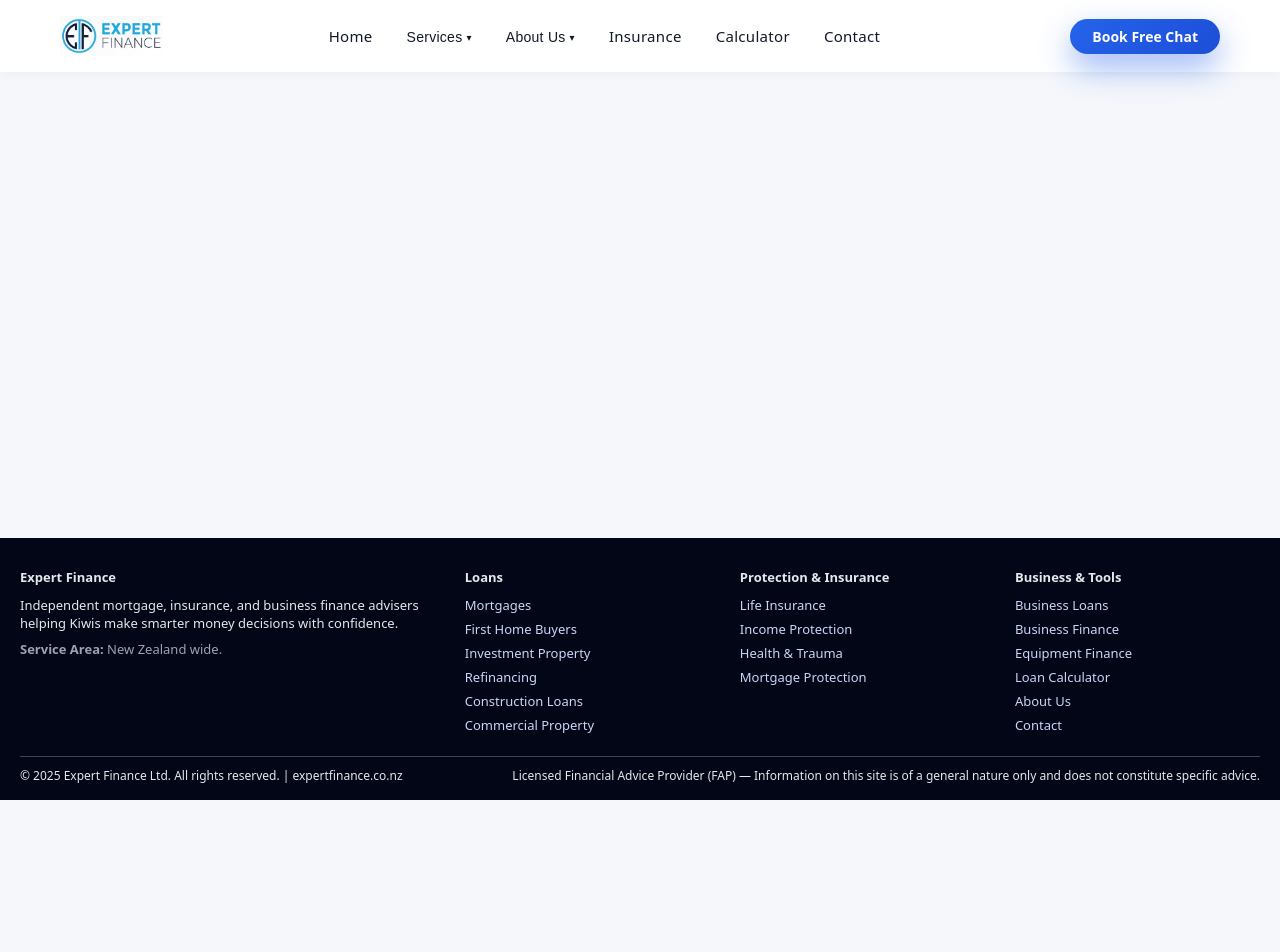
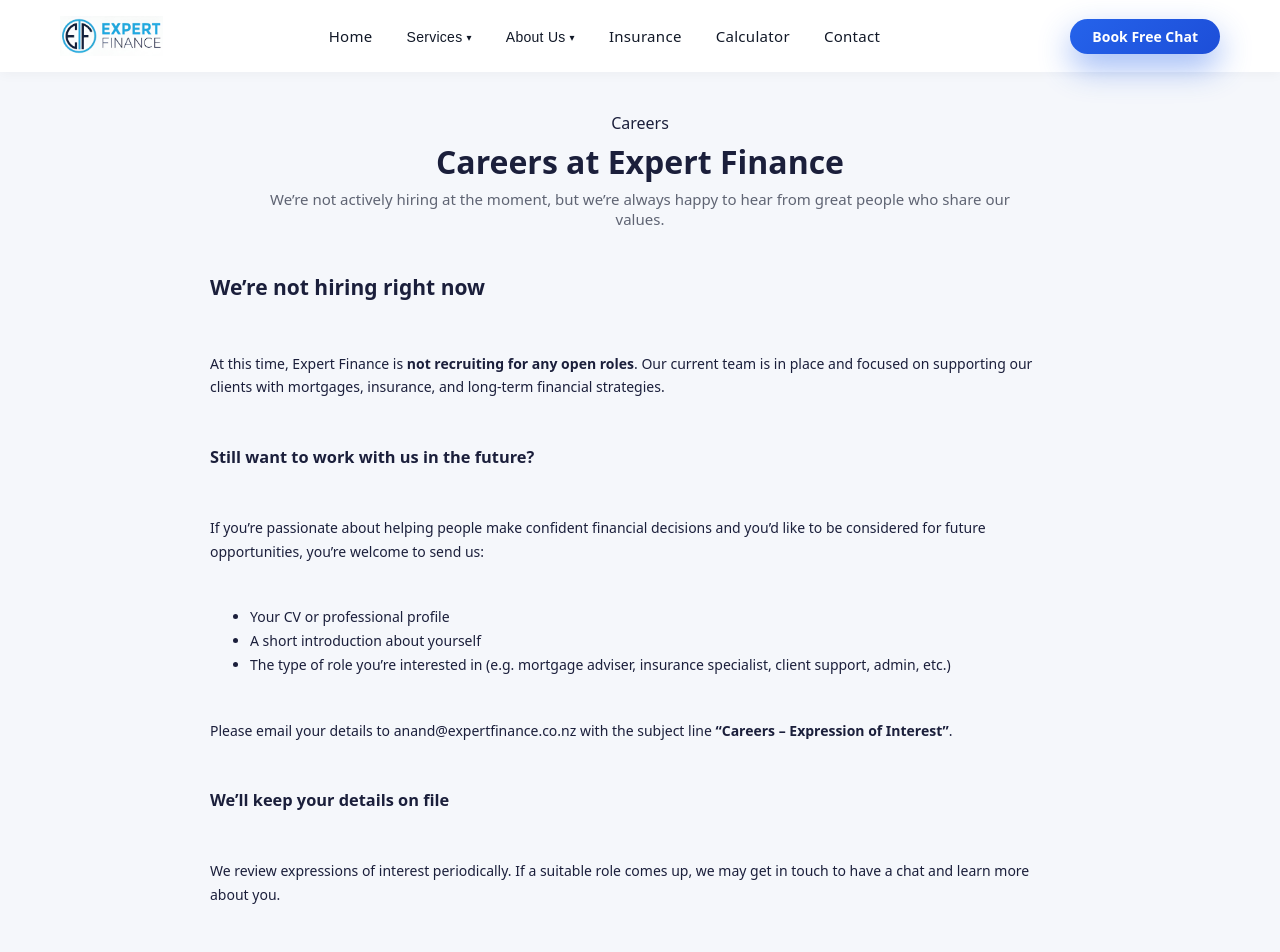
Before and after one commit to Prashant-Singh-24/expert-finance-website, a React (Create React App) app in the folder expert-finance/: page /about/careers in a window 1280 px wide. Shown: the top 952 px of the page. Before the commit the page ends 800 px from the top, so only its background shows below. Built offline with nearby package versions, Linux system fonts and the light colour scheme.

Commit message:
add: added careers page

```diff
--- a/expert-finance/src/App.css
+++ b/expert-finance/src/App.css
@@ -2837,3 +2837,10 @@ textarea {
   margin-top: 4px;
   margin-bottom: 10px;
 }
+
+.careers-body {
+  max-width: 860px;
+  margin: 0 auto;
+  font-size: 14px;
+  line-height: 1.7;
+}
--- a/expert-finance/src/App.js
+++ b/expert-finance/src/App.js
@@ -13,6 +13,7 @@ import Contact from "./pages/Contact";
 import ServiceDetailPage from "./pages/ServiceDetailPage";
 import PrivacyPage from "./pages/PrivacyPage";
 import DisclosurePage from "./pages/DisclosurePage";
+import CareersPage from "./pages/CareersPage";
 
 
 function App() {
@@ -31,6 +32,7 @@ function App() {
           <Route path="/contact" element={<Contact />} />
           <Route path="/about/privacy" element={<PrivacyPage />} />
           <Route path="/about/disclosure" element={<DisclosurePage />} />
+          <Route path="/about/careers" element={<CareersPage />} />
         </Routes>
       </main>
       <Footer />
--- /dev/null
+++ b/expert-finance/src/pages/CareersPage.js
@@ -0,0 +1,60 @@
+// src/pages/CareersPage.js
+import React from "react";
+
+function CareersPage() {
+  return (
+    <main className="section service-detail-section">
+      <div className="section-header">
+        <span className="section-kicker">Careers</span>
+        <h1 className="section-title">Careers at Expert Finance</h1>
+        <p className="section-subtitle">
+          We’re not actively hiring at the moment, but we’re always happy to
+          hear from great people who share our values.
+        </p>
+      </div>
+
+      <div className="service-detail-body careers-body">
+        <h2>We’re not hiring right now</h2>
+        <p>
+          At this time, Expert Finance is <strong>not recruiting for any open roles</strong>.
+          Our current team is in place and focused on supporting our clients
+          with mortgages, insurance, and long-term financial strategies.
+        </p>
+
+        <h3>Still want to work with us in the future?</h3>
+        <p>
+          If you’re passionate about helping people make confident financial
+          decisions and you’d like to be considered for future opportunities,
+          you’re welcome to send us:
+        </p>
+        <ul>
+          <li>Your CV or professional profile</li>
+          <li>A short introduction about yourself</li>
+          <li>
+            The type of role you’re interested in (e.g. mortgage adviser,
+            insurance specialist, client support, admin, etc.)
+          </li>
+        </ul>
+        <p>
+          Please email your details to{" "}
+          <a href="mailto:anand@expertfinance.co.nz">
+            anand@expertfinance.co.nz
+          </a>{" "}
+          with the subject line <strong>“Careers – Expression of Interest”</strong>.
+        </p>
+
+        <h3>We’ll keep your details on file</h3>
+        <p>
+          We review expressions of interest periodically. If a suitable role
+          comes up, we may get in touch to have a chat and learn more about you.
+        </p>
+        <p>
+          In the meantime, thank you for your interest in Expert Finance and the
+          work we do for our clients.
+        </p>
+      </div>
+    </main>
+  );
+}
+
+export default CareersPage;
```
